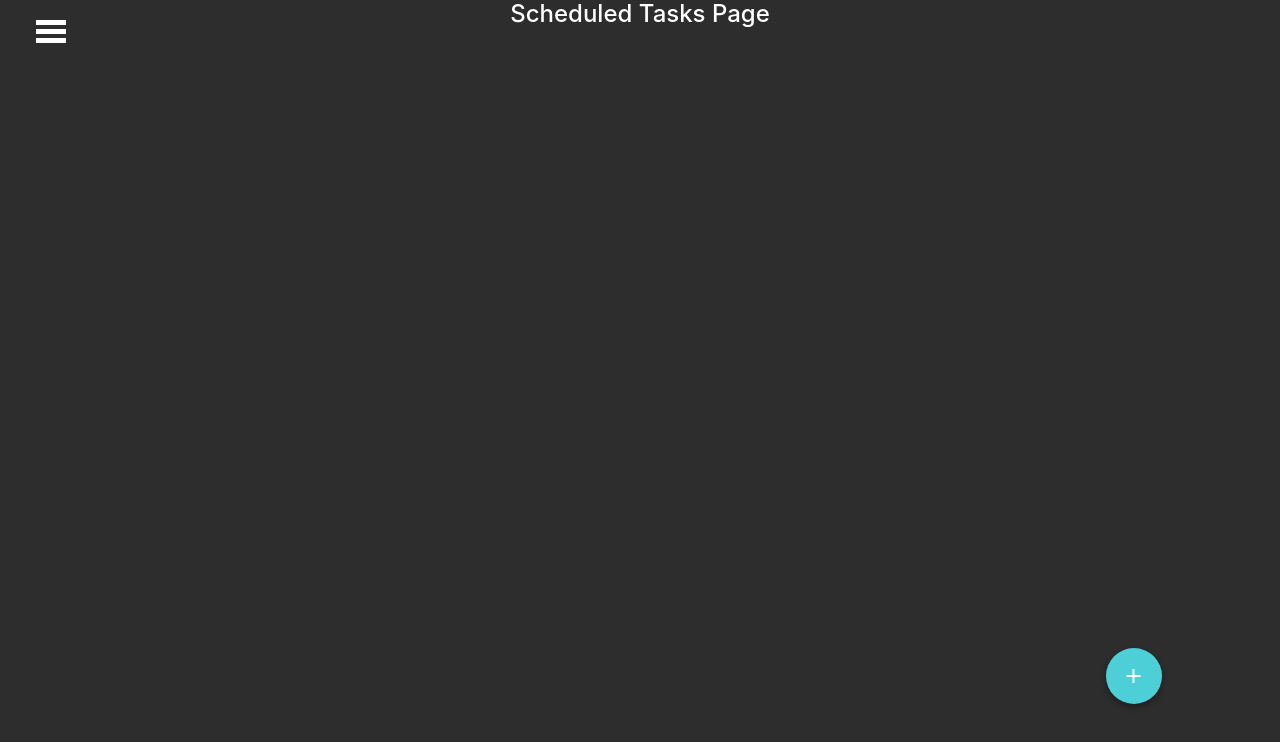
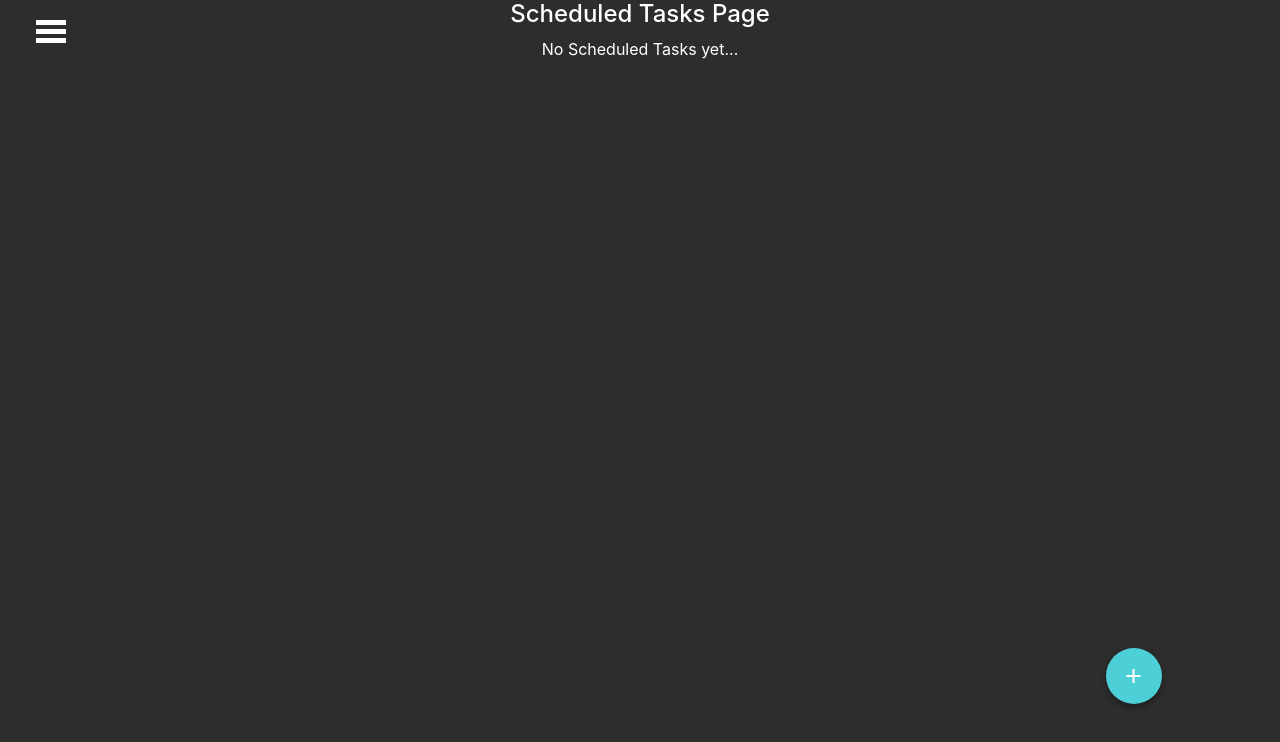
Before and after one commit to Furman950/simple-home-automation, a React (Create React App) app in the folder SimpleHomeAutomation/ClientApp/: page /scheduled-tasks in a window 1280 px wide. Shown: the top 742 px of the page. Built offline with nearby package versions, Linux system fonts and the light colour scheme; no server answers.

Commit message:
Added a message to display when Home or Scheduled View are empty

```diff
--- a/SimpleHomeAutomation/ClientApp/src/components/ControModal.js
+++ b/SimpleHomeAutomation/ClientApp/src/components/ControModal.js
@@ -84,7 +84,6 @@ export default class ControlModal extends Component {
                     </Col>
                 </Modal.Header>
                 <Modal.Body>
-                    {/* {errorMessage} */}
                     {this.props.showConfig ?
                         <ControlForm
                             addControlData={this.addControlData}
--- /dev/null
+++ b/SimpleHomeAutomation/ClientApp/src/components/MiddleOfScreenText.js
@@ -0,0 +1,18 @@
+import React, { Component } from 'react';
+import { Row, Col } from 'react-bootstrap';
+
+export default class MiddleOfScreenText extends Component {
+    constructor(props) {
+        super(props);
+    }
+
+    render() {
+        return (
+            <Row>
+                <Col>
+                    <p className="text-color">{this.props.text}</p>
+                </Col>
+            </Row >
+        )
+    }
+}
--- a/SimpleHomeAutomation/ClientApp/src/components/controls/controls.js
+++ b/SimpleHomeAutomation/ClientApp/src/components/controls/controls.js
@@ -18,17 +18,17 @@ export default class Controls extends Component {
                 <div className={`flex-item modal-control`}
                     onClick={() => this.select("OnOff")}
                 >
-                    <OnOff disabled={true} />
+                    <OnOff disabled={true} theClasses="control-background" />
                 </div>
                 <div className={`flex-item modal-control`}
                     onClick={() => this.select("Switch")}
                 >
-                    <Switch disabled={true} />
+                    <Switch disabled={true} theClasses="control-background" />
                 </div>
                 <div className={`flex-item modal-control`}
                     onClick={() => this.select("Toggle")}
                 >
-                    <Toggle disabled={true} />
+                    <Toggle disabled={true} theClasses="control-background" />
                 </div>
             </div>
         )
--- a/SimpleHomeAutomation/ClientApp/src/css/addNewControl.scss
+++ b/SimpleHomeAutomation/ClientApp/src/css/addNewControl.scss
@@ -46,8 +46,7 @@
 
 .modal-control:hover{
     cursor: pointer;
-    opacity: .7;
-    background-color: rgba(65, 112, 201, 0.836);
+    opacity: .5;
 }
 
 .selected {
--- a/SimpleHomeAutomation/ClientApp/src/views/Home.js
+++ b/SimpleHomeAutomation/ClientApp/src/views/Home.js
@@ -4,6 +4,7 @@ import ControlModal from '../components/ControModal';
 import { getUI } from '../services/APICalls';
 import { UIBuilder } from '../util/UIBuilder';
 import Notification from '../components/Notification';
+import MiddleOfScreenText from '../components/MiddleOfScreenText';
 
 export default class Home extends Component {
   static displayName = Home.name;
@@ -66,6 +67,10 @@ export default class Home extends Component {
       this.showNotification
     );
 
+    if (controls.length === 0) {
+      controls.push(<MiddleOfScreenText text="No controls yet..." />)
+    }
+
     return (
       <div>
         <h4 className="text-center text-color">Home</h4>
--- a/SimpleHomeAutomation/ClientApp/src/views/ScheduledTasks.js
+++ b/SimpleHomeAutomation/ClientApp/src/views/ScheduledTasks.js
@@ -5,6 +5,7 @@ import ScheduledTaskForm from '../components/ScheduledTaskForm';
 import { scheduledTaskBuilder } from '../util/UIBuilder';
 import { getScheduledTasks } from '../services/APICalls';
 import Notification from '../components/Notification';
+import MiddleOfScreenText from '../components/MiddleOfScreenText';
 
 
 export default class ScheduledTasks extends Component {
@@ -50,6 +51,10 @@ export default class ScheduledTasks extends Component {
 
     render() {
         let scheduledTasks = scheduledTaskBuilder(this.state.scheduledTaskJSON, this.update, this.showNotification);
+
+        if (scheduledTasks.length === 0) {
+            scheduledTasks.push(<MiddleOfScreenText text="No Scheduled Tasks yet..." />)
+        }
         return (
             <Container>
                 <Notification show={this.state.showNotification} close={this.closeNotification} header={this.state.notificationHeader} body={this.state.notificationBody} />
```
